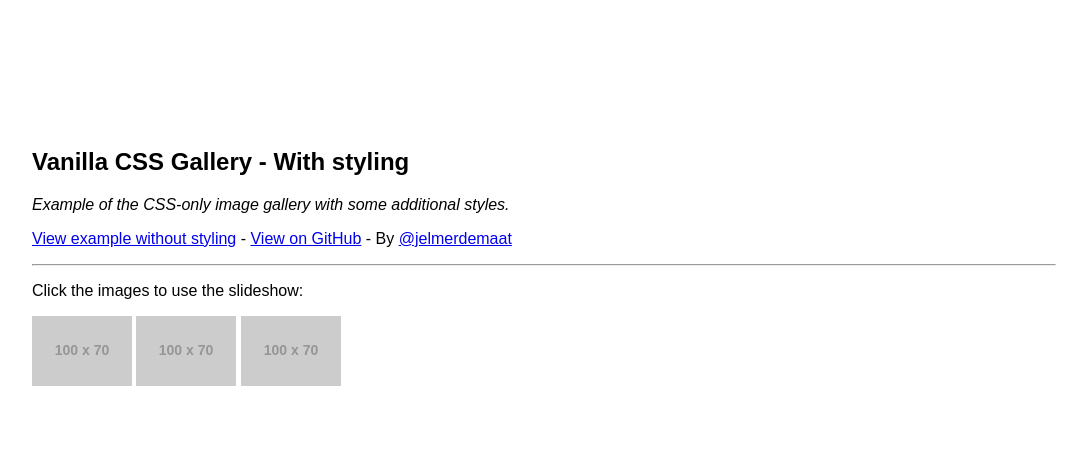
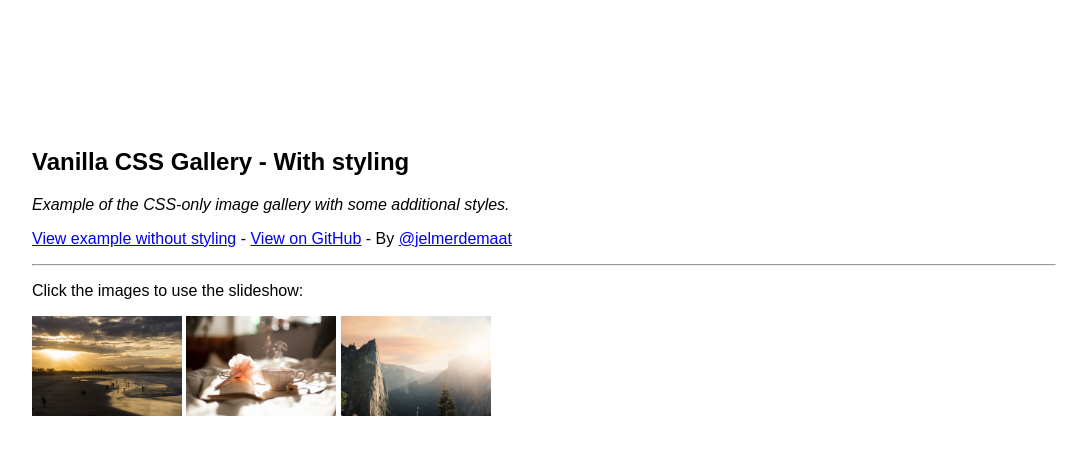
Before and after one commit to jelmerdemaat/vanilla-css-gallery, a website: page examples/with-styling.html in a window 1280 px wide. Shown: the whole page, without its empty margins (96-1183 px from the left). Drawn offline with Linux system fonts and the light colour scheme; placeholder pictures from the web are drawn by us.

Commit message:
Small overall style changes.

```diff
--- a/examples/with-styling.html
+++ b/examples/with-styling.html
@@ -10,13 +10,13 @@
 <body>
 
 	<div class="gallery-item" id="1">
-		<img src="http://placeimg.com/800/600/tech" alt="Tech image" />
+		<img src="../images/beach.jpg" alt="A nice beach image">
 	</div>
 	<div class="gallery-item" id="2">
-		<img src="http://placeimg.com/800/600/nature" alt="Nature image" />
+		<img src="../images/coffee.jpg" alt="A nice coffee image">
 	</div>
 	<div class="gallery-item" id="3">
-		<img src="http://placeimg.com/800/600/arch" alt="Architecture image" />
+		<img src="../images/mountains.jpg" alt="A nice mountains image">
 	</div>
 
 	<h2>Vanilla CSS Gallery - With styling</h2>
@@ -27,17 +27,17 @@
 	<ul class="gallery-nav">
 		<li>
 			<a href="#1">
-				<img src="http://placehold.it/100x70&text=First" alt="Tech image" />
+				<img src="../images/beach.jpg" alt="A nice beach image" />
 			</a>
 		</li>
 		<li>
 			<a href="#2">
-				<img src="http://placehold.it/100x70&text=Second" alt="Nature image" />
+				<img src="../images/coffee.jpg" alt="A nice coffee image" />
 			</a>
 		</li>
 		<li>
 			<a href="#3">
-				<img src="http://placehold.it/100x70&text=Third" alt="Architecture image" />
+				<img src="../images/mountains.jpg" alt="A nice mountains image" />
 			</a>
 		</li>
 		<li class="gallery-close">
--- a/sass/style.sass
+++ b/sass/style.sass
@@ -34,7 +34,7 @@
 				border-radius: 3px
 				display: block
 				position: absolute
-				left: 105%
+				left: 100%
 				top: 0
 
 	img
--- a/sass/vanilla-css-gallery.sass
+++ b/sass/vanilla-css-gallery.sass
@@ -7,6 +7,9 @@
 .gallery-nav
   // To be able to have a z-index
   position: relative
+
+  img
+    max-width: 150px
 
 .gallery-close
   // Hide closing cross initially
```
Also changed, not shown: examples/basic.html (+6 -6 lines), css/style.css, css/style.min.css, css/vanilla-css-gallery.css, css/vanilla-css-gallery.min.css.
